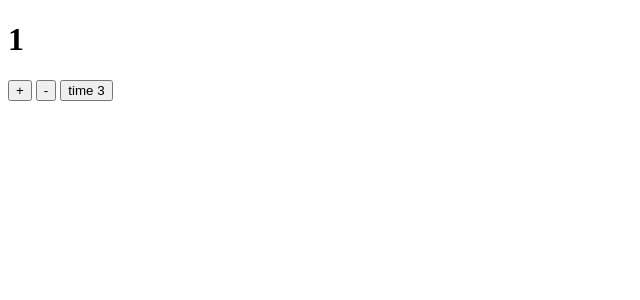
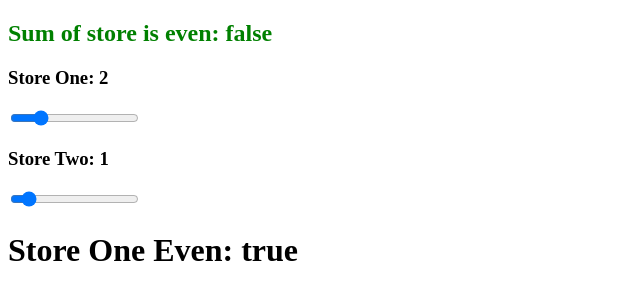
Before and after one commit to udemy-sveltekit-course/demo, a Svelte app: page / in a window 1280 px wide. Shown: the top 300 px of the page, without its empty margins (0-640 px from the left). Built offline with nearby package versions, Linux system fonts and the light colour scheme.

Commit message:
derived commit messaged

```diff
--- a/src/App.svelte
+++ b/src/App.svelte
@@ -1,34 +1,16 @@
 <script>
-  import { onDestroy } from 'svelte';
-  import countStore from './stores/count.store';
-  const unsub = countStore.subscribe((n) => {
-    console.log(n, 'count store');
-  });
-
-  function add() {
-    countStore.addOne();
-  }
-
-  function minus() {
-    countStore.minusOne();
-  }
-
-  //   setTimeout(() => {
-  //     countStore.set(2000);
-  //   }, 2000);
-
-  //   setTimeout(() => {
-  //     countStore.update((n) => {
-  //       return n + 300;
-  //     });
-  //   }, 2000);
-
-  onDestroy(() => {
-    unsub();
-  });
+  import {
+    storeOne,
+    storeTwo,
+    storeSumEven,
+    storeOneEven,
+  } from './stores/derived.store';
 </script>
 
-<h1>{$countStore}</h1>
-<button on:click={add}>+</button>
-<button on:click={minus}>-</button>
-<button on:click={() => countStore.multiplyByThree()}>time 3</button>
+<h2>Sum of store is even: {$storeSumEven}</h2>
+
+<h3>Store One: {$storeOne}</h3>
+<input type="range" bind:value={$storeOne} min="0" max="10" />
+<h3>Store Two: {$storeTwo}</h3>
+<input type="range" bind:value={$storeTwo} min="0" max="10" />
+<h1>Store One Even: {$storeOneEven}</h1>
--- /dev/null
+++ b/src/stores/derived.store.js
@@ -0,0 +1,17 @@
+import { derived, writable } from 'svelte/store';
+
+export const storeOne = writable(2);
+
+export const storeTwo = writable(1);
+
+export const storeSumEven = derived(
+  [storeOne, storeTwo],
+  ([store1Value, store2Value]) => {
+    return (store1Value + store2Value) % 2 == 0;
+  }
+);
+
+export const storeOneEven = derived(storeOne, (storeOneVal, set) => {
+  console.log(storeOneVal);
+  set(storeOneVal % 2 === 0);
+});
```
